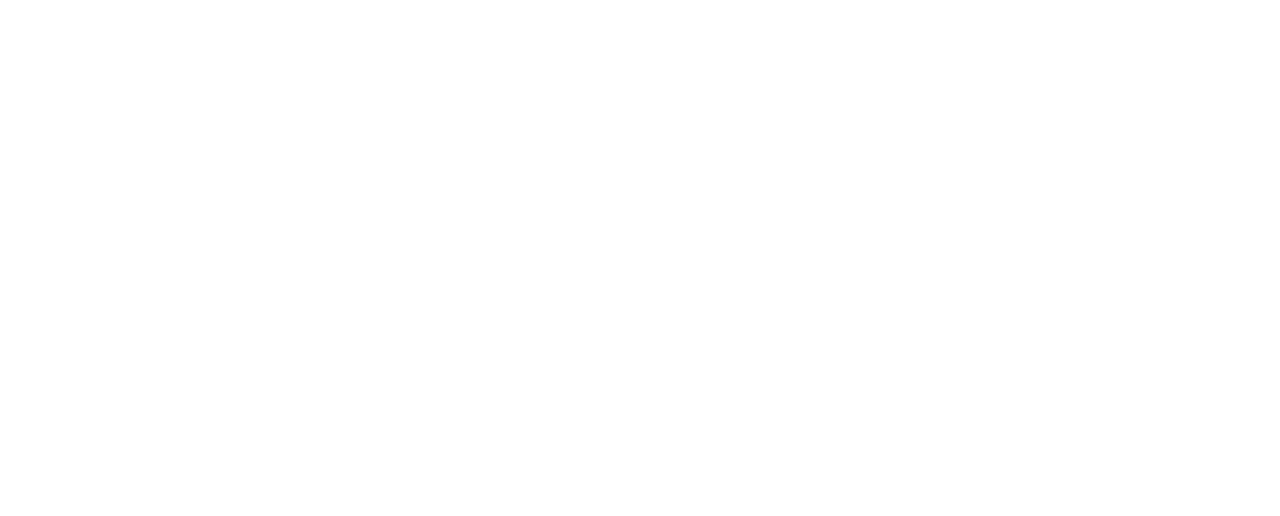
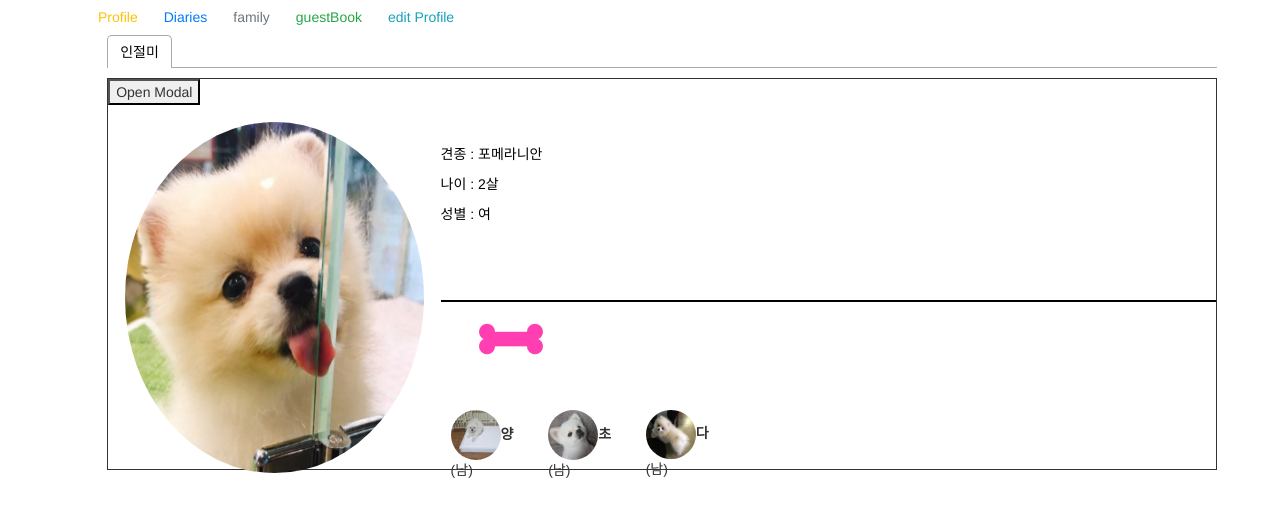
Before and after one commit to YangChoDa/Getting, a React (Create React App) app in the folder getting/: page / in a window 1280 px wide. Shown: the top 516 px of the page. Built offline with nearby package versions, Linux system fonts and the light colour scheme.

Commit message:
diary, guestbook, profile, modal 수정. 모달 수정 예정

```diff
--- a/getting/src/components/App.js
+++ b/getting/src/components/App.js
@@ -8,7 +8,7 @@ class App extends Component {
     render() {
       return (
         <div className="ui container">
-            {/* <MyPage></MyPage> */}
+            <MyPage></MyPage>
             {/* <Login></Login> */}
            {/* <Person></Person> */}
         </div>
```
